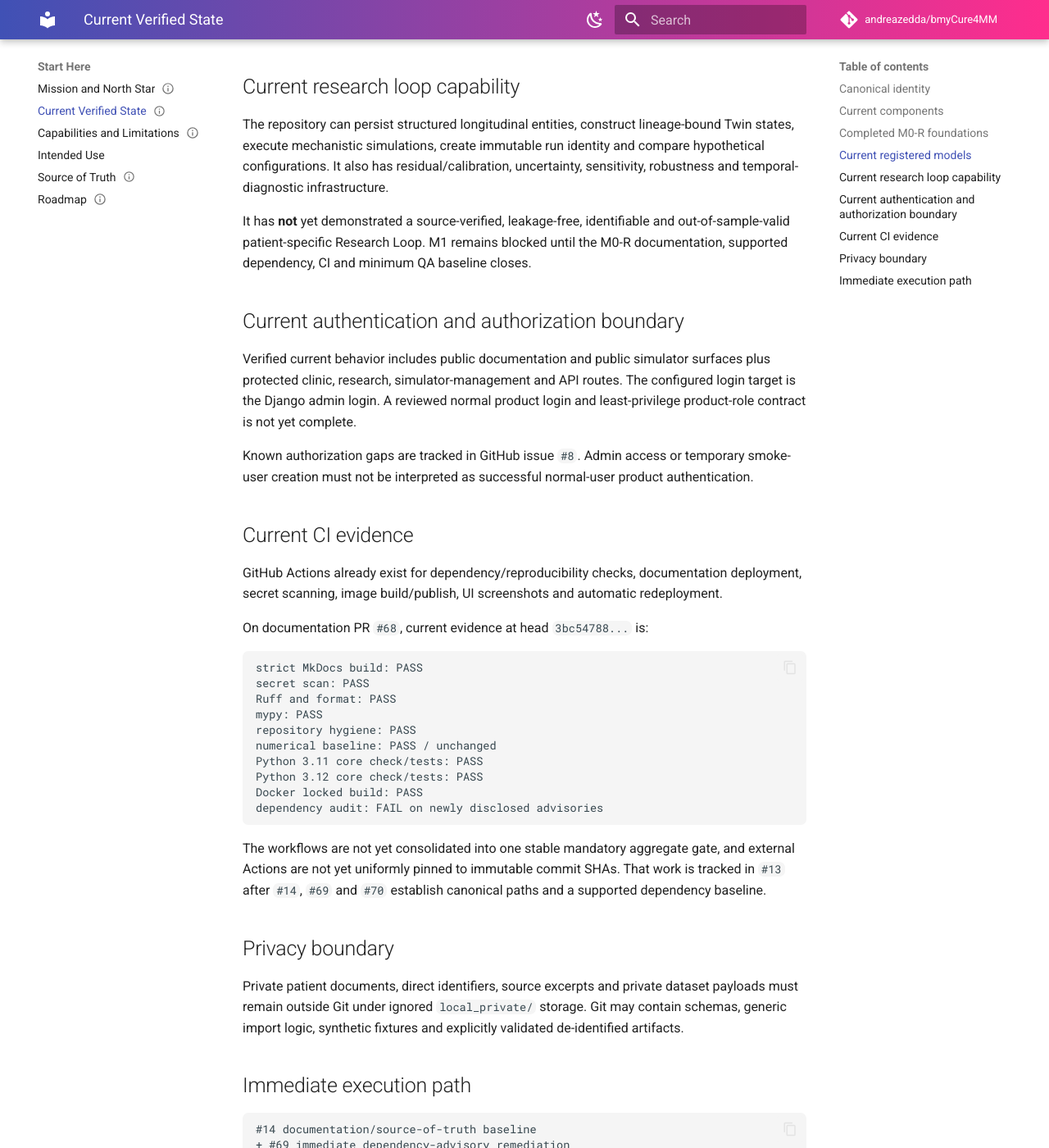
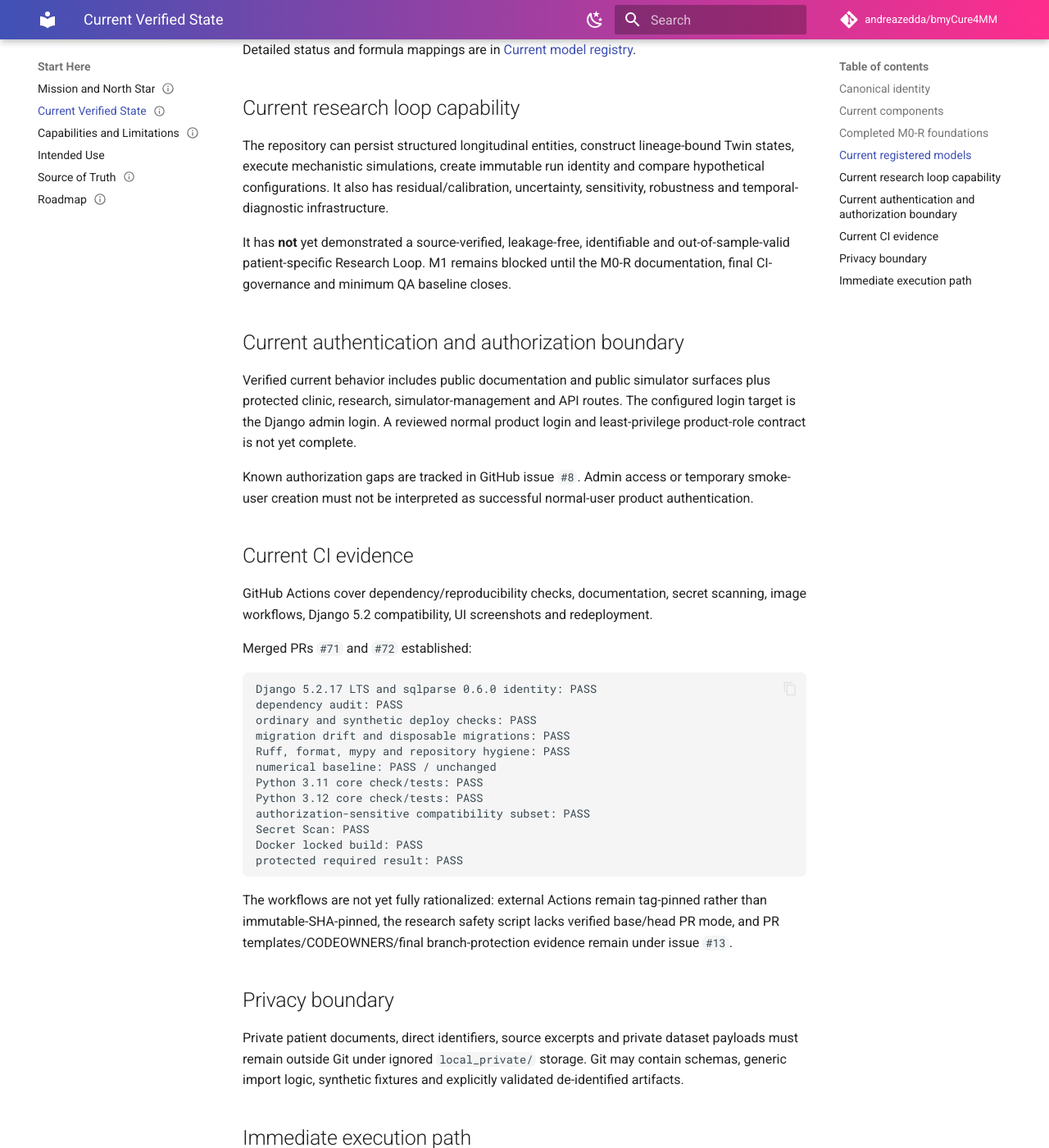
Before and after one commit to andreazedda/bmyCure4MM, an MkDocs documentation site: the page built from docs/product/CURRENT_STATE.md, in a window 1280 px wide and 1400 px high, scrolled down 2250 px. Shown: the whole window at 82% size. Built offline with MkDocs 1.6.1 and Material for MkDocs 9.7.7, drawn with Linux system fonts in a browser that asks for light colours; comment, search, counter and statistics services are not loaded; some of the changed text lies outside the part shown.

Commit message:
docs: align current state with merged dependency and Django migrations

````diff
--- a/docs/product/CURRENT_STATE.md
+++ b/docs/product/CURRENT_STATE.md
@@ -41,13 +41,13 @@ This page describes the repository state at the SHA above. Later changes require
 - Structured Research Dataset Contract v0.1 and generic idempotent importer.
 - Content-addressed computational-input and Twin-lineage contracts.
 - Canonical E1 intended use and non-prescriptive model-output language.
-- Deterministic `uv.lock` dependency graph and supported Python 3.11/3.12 tooling.
+- Deterministic `uv.lock` dependency graph using Django 5.2.17 LTS, sqlparse 0.6.0 and supported Python 3.11/3.12 tooling.
 - Immutable research run manifests and version vectors.
 - Governed model registry and versioned scientific JSON contracts.
 - Artifact hashing, direct-comparability rules and append-only invalidation semantics.
-- Numerical baseline and repository/dependency-check infrastructure.
-
-The lock is deterministic but is **not currently security-green**: newly disclosed advisories affect the pinned Django 4.2.30 and sqlparse 0.5.4 graph. Django 4.2 is outside upstream extended support. Immediate triage is tracked in `#69`; migration to Django 5.2 LTS is tracked in `#70`.
+- Numerical baseline, repository hygiene and dependency-audit infrastructure.
+- Synthetic Django deployment checks, migration-drift checks and disposable migration evidence.
+- A stable protected `required` result over locked quality, Python matrix and Docker build.
 
 ## Current registered models
 
@@ -69,7 +69,7 @@ Detailed status and formula mappings are in [Current model registry](../models/R
 
 The repository can persist structured longitudinal entities, construct lineage-bound Twin states, execute mechanistic simulations, create immutable run identity and compare hypothetical configurations. It also has residual/calibration, uncertainty, sensitivity, robustness and temporal-diagnostic infrastructure.
 
-It has **not** yet demonstrated a source-verified, leakage-free, identifiable and out-of-sample-valid patient-specific Research Loop. M1 remains blocked until the M0-R documentation, supported dependency, CI and minimum QA baseline closes.
+It has **not** yet demonstrated a source-verified, leakage-free, identifiable and out-of-sample-valid patient-specific Research Loop. M1 remains blocked until the M0-R documentation, final CI-governance and minimum QA baseline closes.
 
 ## Current authentication and authorization boundary
 
@@ -79,24 +79,26 @@ Known authorization gaps are tracked in GitHub issue `#8`. Admin access or tempo
 
 ## Current CI evidence
 
-GitHub Actions already exist for dependency/reproducibility checks, documentation deployment, secret scanning, image build/publish, UI screenshots and automatic redeployment.
+GitHub Actions cover dependency/reproducibility checks, documentation, secret scanning, image workflows, Django 5.2 compatibility, UI screenshots and redeployment.
 
-On documentation PR `#68`, current evidence at head `3bc54788...` is:
+Merged PRs `#71` and `#72` established:
 
 ```text
-strict MkDocs build: PASS
-secret scan: PASS
-Ruff and format: PASS
-mypy: PASS
-repository hygiene: PASS
+Django 5.2.17 LTS and sqlparse 0.6.0 identity: PASS
+dependency audit: PASS
+ordinary and synthetic deploy checks: PASS
+migration drift and disposable migrations: PASS
+Ruff, format, mypy and repository hygiene: PASS
 numerical baseline: PASS / unchanged
 Python 3.11 core check/tests: PASS
 Python 3.12 core check/tests: PASS
+authorization-sensitive compatibility subset: PASS
+Secret Scan: PASS
 Docker locked build: PASS
-dependency audit: FAIL on newly disclosed advisories
+protected required result: PASS
 ```
 
-The workflows are not yet consolidated into one stable mandatory aggregate gate, and external Actions are not yet uniformly pinned to immutable commit SHAs. That work is tracked in `#13` after `#14`, `#69` and `#70` establish canonical paths and a supported dependency baseline.
+The workflows are not yet fully rationalized: external Actions remain tag-pinned rather than immutable-SHA-pinned, the research safety script lacks verified base/head PR mode, and PR templates/CODEOWNERS/final branch-protection evidence remain under issue `#13`.
 
 ## Privacy boundary
 
@@ -106,8 +108,6 @@ Private patient documents, direct identifiers, source excerpts and private datas
 
 ```text
 #14 documentation/source-of-truth baseline
-+ #69 immediate dependency-advisory remediation
-→ #70 supported Django 5.2 LTS baseline
 → #13 mandatory CI aggregate gate and PR governance
 → #23 minimum M0-R scientific/privacy invariants
 → #26 close M0-R
````
Also changed, not shown: other parts of docs/product/CURRENT_STATE.md (+2 -2 lines).
